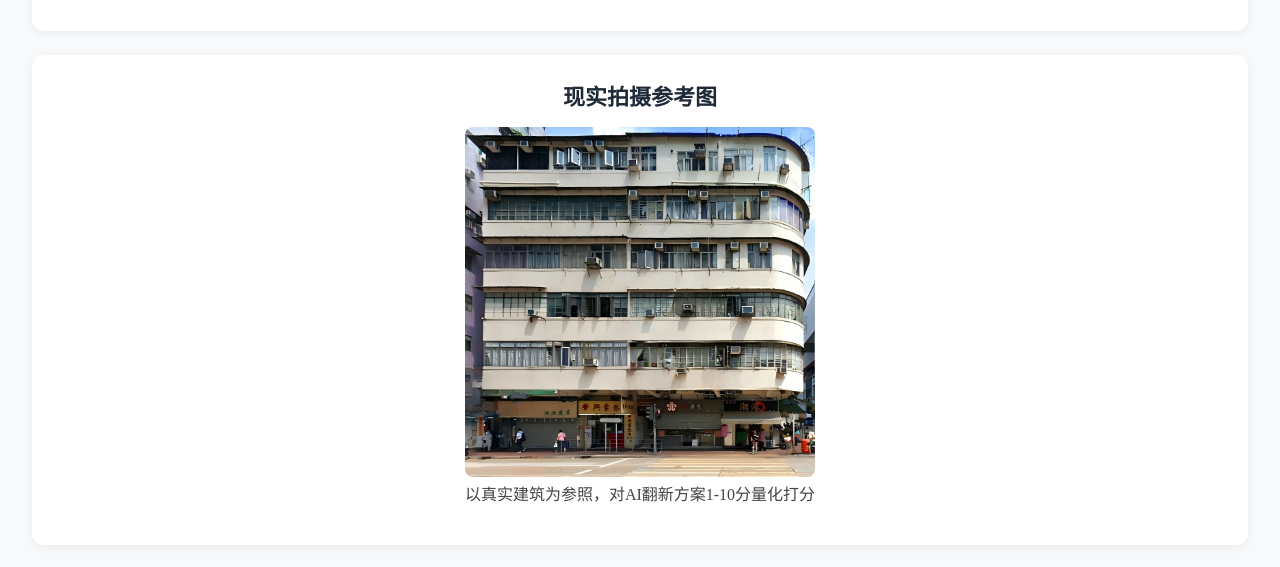
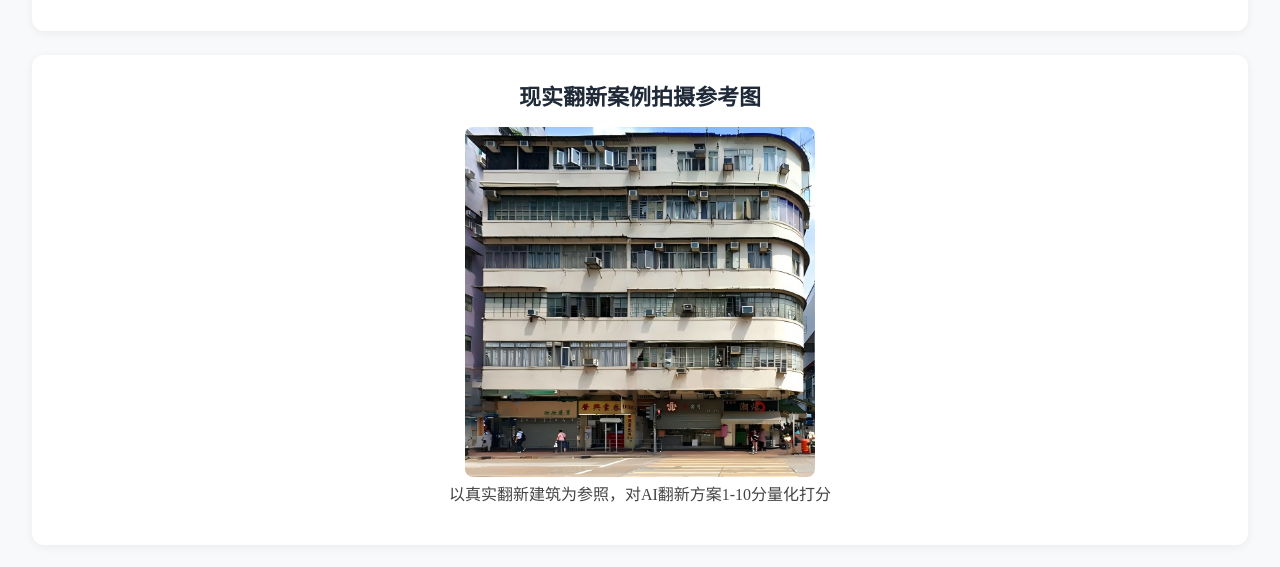
Before and after one commit to qiq6598-gif/eval-system, a website: page public/index.html in a window 1280 px wide. Shown: the part 158-725 px from the top of the page. Drawn offline with nearby package versions, Linux system fonts and the light colour scheme.

Commit message:
Update index.html

```diff
--- a/public/index.html
+++ b/public/index.html
@@ -61,9 +61,9 @@ th{background:#f3f4f6;font-weight:600}
   </div>
 
   <div class="panel reference-card">
-    <div class="title">现实拍摄参考图</div>
+    <div class="title">现实翻新案例拍摄参考图</div>
     <img class="reference-img" src="reference.png">
-    <div class="desc">以真实建筑为参照，对AI翻新方案1-10分量化打分</div>
+    <div class="desc">以真实翻新建筑为参照，对AI翻新方案1-10分量化打分</div>
   </div>
 
   <div class="grid">
```
